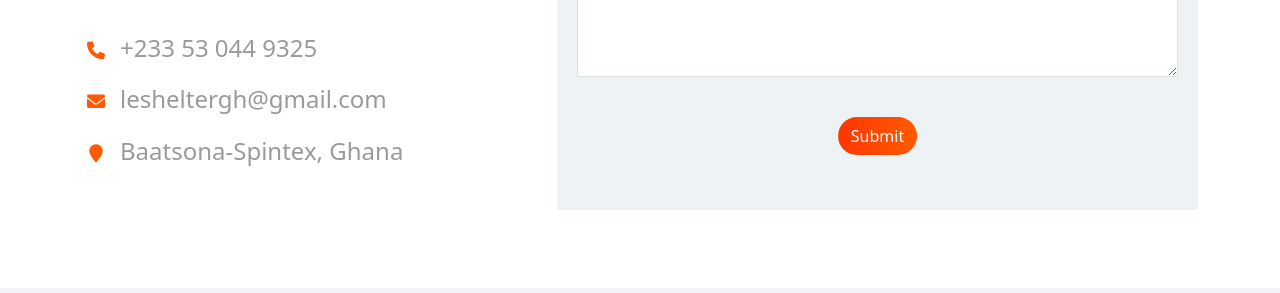
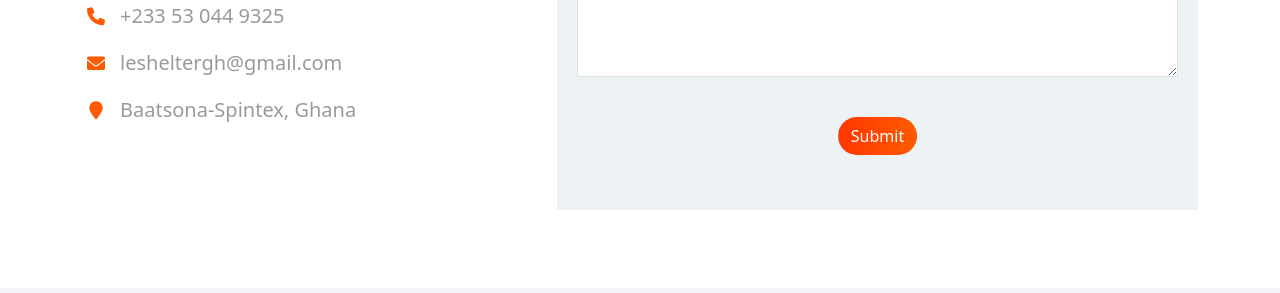
Before and after one commit to NaaBetty/NGO, a plain HTML site: page contact.html in a window 1280 px wide. Shown: the part 709-1002 px from the top of the page. Drawn offline with nearby package versions, Linux system fonts and the light colour scheme.

```diff
--- a/Styless.css
+++ b/Styless.css
@@ -2613,7 +2613,7 @@
 }
 
 .contact-page-wrap .entry-content {
-    margin-top: 50px;
+    margin-top: 20px;
 }
 
 .contact-page-wrap .entry-content h2 {
--- a/contact.html
+++ b/contact.html
@@ -173,7 +173,6 @@
                     </header></div>
                     <div class="entry-content  mr-5">
 
-
                         <p>By fostering partnerships with local leaders, international organizations, and compassionate individuals, we continue to expand our reach and deepen our impact. We’d love to hear from you!</p>
 
                         <p>If you’re interested in learning more about our work, collaborating with us, or supporting our mission, feel free to reach out. Together, we can make a meaningful difference in the lives of those we serve.</p>
@@ -190,9 +189,9 @@
 
 
                         <ul class="contact-info p-0">
-                            <li><h4><i class="fa fa-phone"></i><span>+233 53 044 9325</span></h4></li>
-                            <li><h4><i class="fa fa-envelope"></i><span>lesheltergh@gmail.com</span></h4></li>
-                            <li><h4><i class="fa fa-map-marker"></i><span>Baatsona-Spintex, Ghana</span></h4></li>
+                            <li><h5><i class="fa fa-phone"></i><span>+233 53 044 9325</span></h5></li>
+                            <li><h5><i class="fa fa-envelope"></i><span>lesheltergh@gmail.com</span></h5></li>
+                            <li><h5><i class="fa fa-map-marker"></i><span>Baatsona-Spintex, Ghana</span></h5></li>
                         </ul>
                     </div>
                 </div><!-- .col -->
```
